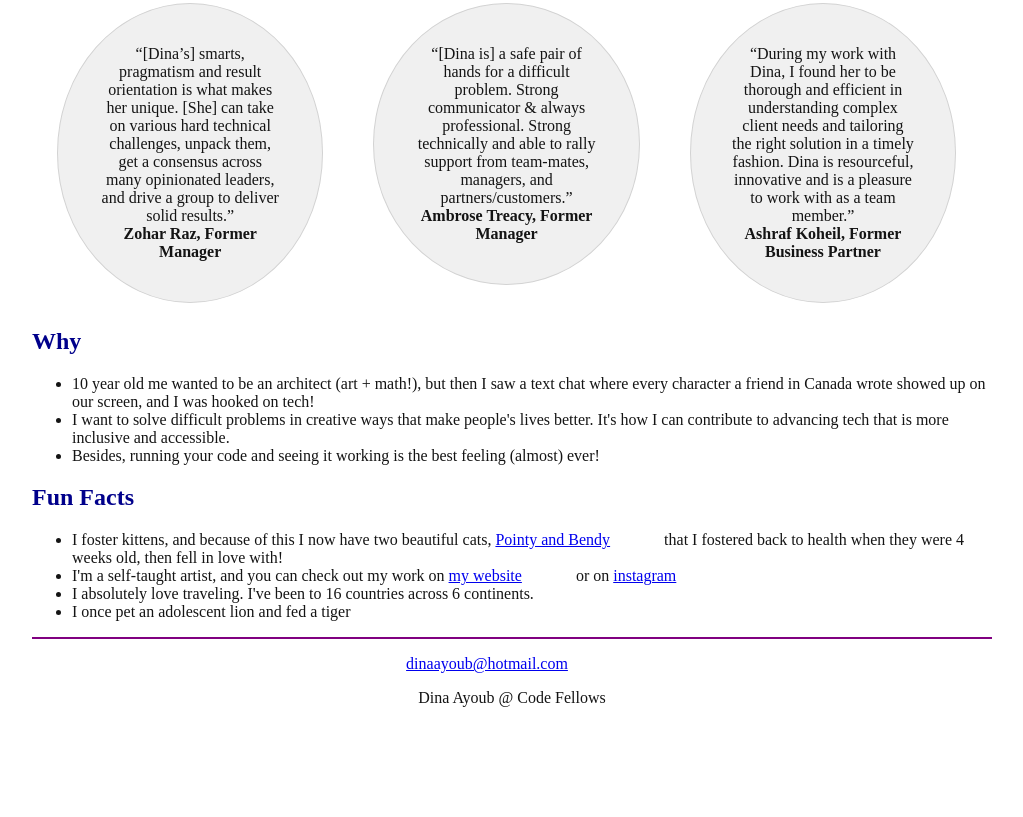
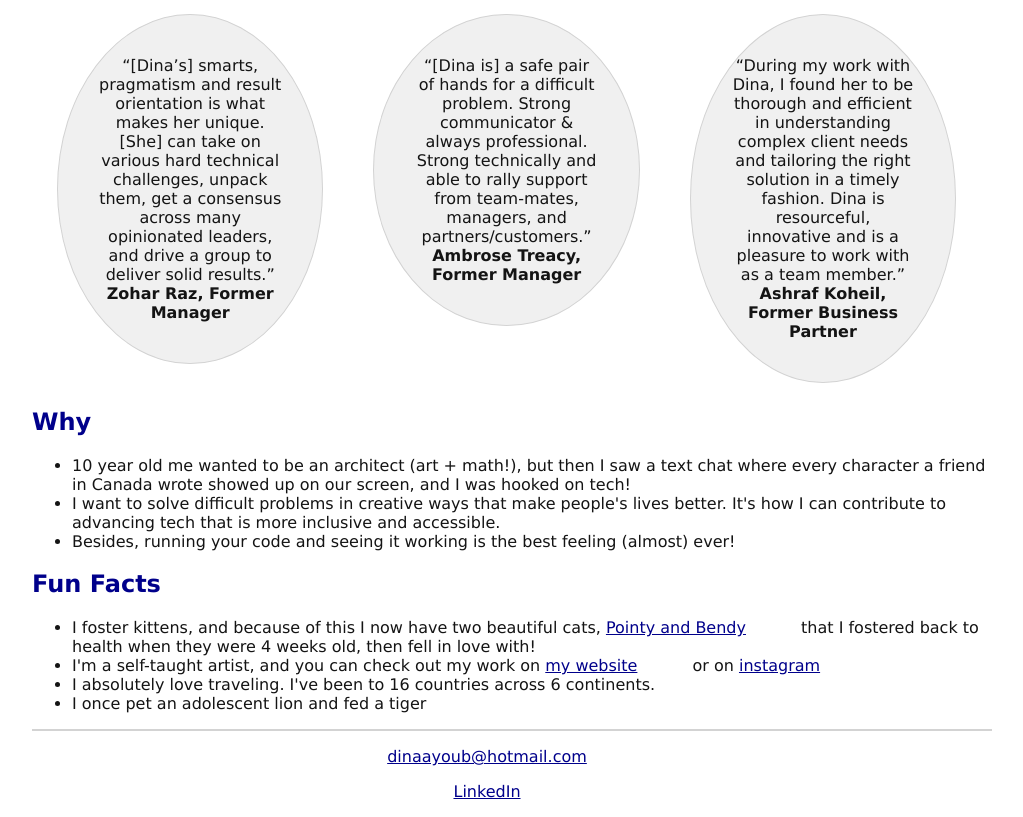
Before and after one commit to dinaayoub/gatsby-starter-hello-world, a Gatsby site: page / in a window 1280 px wide. Shown: the part 406-1223 px from the top of the page, without its empty margins (128-1151 px from the left). Before the commit the page ends 1129 px from the top, so only its background shows below. Built offline with nearby package versions, Linux system fonts and the light colour scheme; Gatsby itself is replaced by a stand-in of ours.

Commit message:
added some formatting

```diff
--- a/src/components/footer.js
+++ b/src/components/footer.js
@@ -5,8 +5,8 @@
 
   return <footer>
     <hr />
-    <p> <a href="mailto:dinaayoub@hotmail.com">dinaayoub@hotmail.com</a></p >
-    <p>Dina Ayoub @ Code Fellows</p>
+    <p><a href="mailto:dinaayoub@hotmail.com">dinaayoub@hotmail.com</a></p >
+    <p><a href="linkedin.com/in/dinaayoub/">LinkedIn</a></p>
   </footer>
 }
 export default Footer;
--- a/src/components/footer.scss
+++ b/src/components/footer.scss
@@ -1,5 +1,5 @@
 hr{
-  border: 1px solid purple;
+  border: 1px solid lightgray;
 }
 footer{
   text-align: center;
--- a/src/pages/index.scss
+++ b/src/pages/index.scss
@@ -11,7 +11,8 @@
 #main{
   max-width: 960px;
   margin: auto;
-  color: rgb(20, 20, 20)
+  color: rgb(20, 20, 20);
+  font-family: Verdana, Geneva, Tahoma, sans-serif;
 }
 #why{
   clear: left;
@@ -23,3 +24,6 @@
   font-size: small;
   color: rgb(66, 66, 66)
 }
+a{
+  color:darkblue;
+}
--- a/src/pages/portfolio.js
+++ b/src/pages/portfolio.js
@@ -1,6 +1,7 @@
 import React from "react";
 import Footer from '../components/footer';
 import Header from "../components/header";
+import './index.scss';
 
 export default function Home() {
   return <div id="main">
@@ -14,6 +15,7 @@
       </ul>
       <a href="https://play.google.com/store/apps/details?id=com.yemry.injectiontracker&hl=en_US&gl=US">See it on the Google Play Store</a>
     </section>
+    <br />
     <section>
       <h2>Blackjack API</h2>
       <ul>
```
Also changed, not shown: src/pages/portfolio.scss (deleted).
